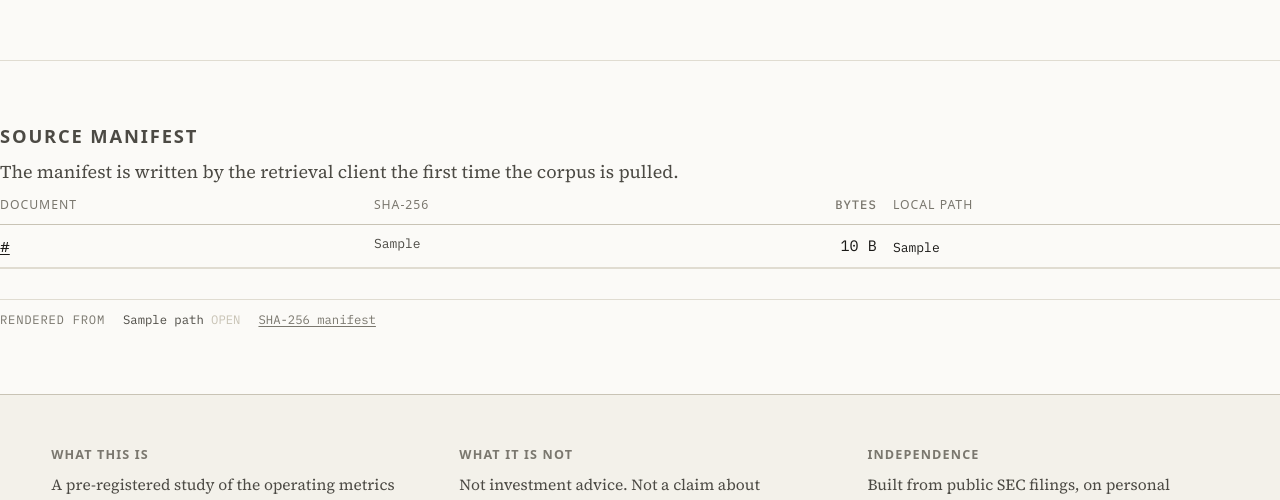
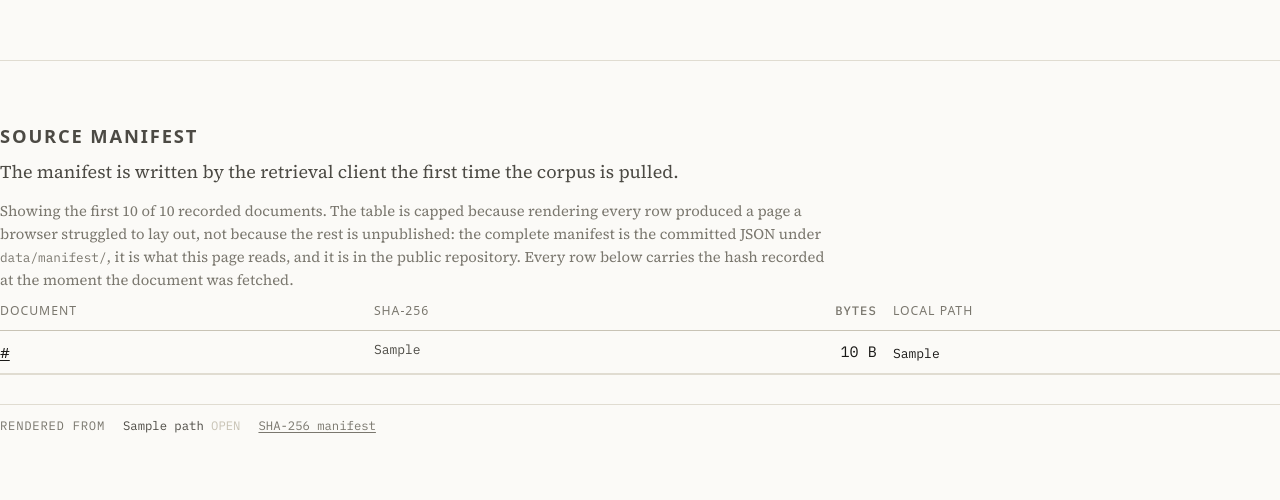
Before and after one commit to NTUgoat/underwritten, a FastAPI app: template app/templates/provenance.html in a window 1280 px wide. Shown: the part 2098-2598 px from the top of the page. Run offline with FastAPI, Linux system fonts and the light colour scheme; the template is opened without the code that fills it: most values are stand-ins (such as "Sample title", 1, 10 or a date in 2020).

Commit message:
Cap the manifest table: /provenance was a ten-megabyte page
The provenance page rendered every recorded document as a table row - 17,972 of
them, ten megabytes of HTML. The server delivered it in about a second, so
nothing looked wrong from the outside, but a browser still has to lay out
eighteen thousand rows, and the page where this study proves it can be checked
is a poor place to make somebody wait.

Capped at 250 rows. 10.2 MB becomes 147 KB.

The cap is stated on the page rather than applied quietly, because a silent
truncation on a provenance page would be the worst possible place for one: it
would read as "here is everything" while showing a fraction. The page now says
how many of how many it is showing, says why, and points at the committed JSON
under data/manifest/ that carries the rest - which is the file the page reads,
and which is public in the repository.

METHOD.md §11 is unaffected. It promises a published manifest with a SHA-256 for
every retrieved document so a reader can confirm byte-identity. That manifest is
committed and unchanged; this page is a window onto it and now says which part
of it you are looking at.

Found by measuring the live pages rather than reading them: every route returned
200 and every internal link resolved, and the only thing wrong was a number that
does not show up in a status code.

460 tests pass.

```diff
--- a/app/templates/provenance.html
+++ b/app/templates/provenance.html
@@ -153,6 +153,15 @@
     </header>
 
     {% if documents %}
+    {# No silent caps. The page states what it is showing and points at the file
+       that carries the rest, which is committed and public. #}
+    <p class="band__note">Showing the first {{ documents_shown|num }} of
+      {{ documents_total|num }} recorded documents. The table is capped because rendering
+      every row produced a page a browser struggled to lay out, not because the rest is
+      unpublished: the complete manifest is the committed JSON under
+      <code>data/manifest/</code>, it is what this page reads, and it is in the public
+      repository. Every row below carries the hash recorded at the moment the document was
+      fetched.</p>
     <div class="scroller">
       <table class="table table--manifest">
         <thead>
```
Also changed, not shown: app/views.py (+14 -1 lines).
